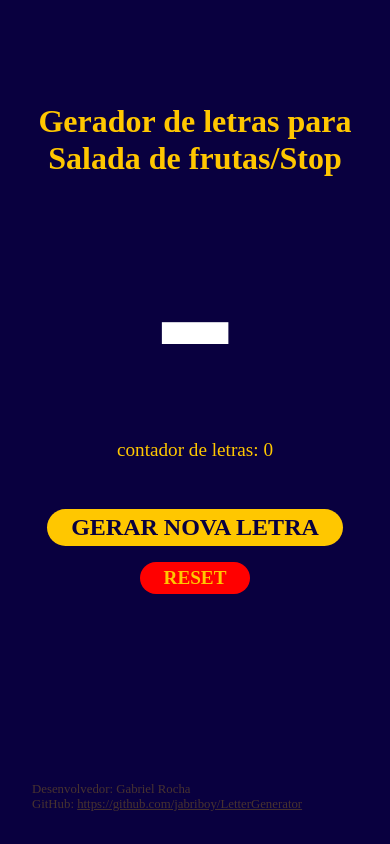
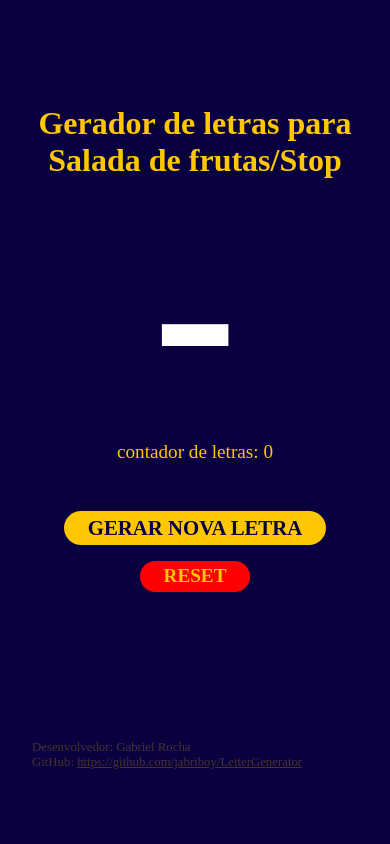
Before and after one commit to jabriboy/LetterGenerator, a React (Vite) app: page / in a window 390 px wide. Built offline with nearby package versions, Linux system fonts and the light colour scheme.

Commit message:
hotfix credits position

```diff
--- a/src/components/home/Home.jsx
+++ b/src/components/home/Home.jsx
@@ -61,7 +61,7 @@ function Home(){
 					Desenvolvedor: Gabriel Rocha
 					<br />
 					GitHub: <a href="https://github.com/jabriboy/LetterGenerator">https://github.com/jabriboy/LetterGenerator</a>
-					</p>
+				</p>
 			</div>
 		</>
 	)
--- a/src/components/home/style/HomeStyle.css
+++ b/src/components/home/style/HomeStyle.css
@@ -40,7 +40,7 @@
   margin: 0 auto;
   text-transform: uppercase;
   font-weight: bolder;
-  font-size: 1.5rem;
+  font-size: 1.3rem;
 }
 .home .container .main .btn-reset {
   position: absolute;
@@ -71,7 +71,7 @@
   color: #FFC700;
 }
 
-@media screen and (max-width: 600px) and (min-height: 500px) {
+@media screen and (max-width: 600px) {
   .home .container {
     margin: 0 2rem;
   }
@@ -82,6 +82,7 @@
   }
   .home .credits {
     font-size: 0.8rem;
+    bottom: 5%;
   }
 }
 @media screen and (max-width: 999px) and (orientation: landscape) {
--- a/src/components/home/style/HomeStyle.scss
+++ b/src/components/home/style/HomeStyle.scss
@@ -37,7 +37,7 @@
 				text-transform: uppercase;
 				font-weight: bolder;
 
-				font-size: 1.5rem;
+				font-size: 1.3rem;
 			}
 			.btn-reset{
 				position: absolute;
@@ -71,7 +71,7 @@
 	}
 }
 
-@media screen and (max-width: 600px) and (min-height: 500px){
+@media screen and (max-width: 600px){
 	.home{
 		.container{
 			margin: 0 2rem;
@@ -85,6 +85,7 @@
 		}
 		.credits{
 			font-size: .8rem;
+			bottom: 5%;
 		}
 	}
 }
```
Also changed, not shown: 1 other file (tests, documents, lock files or other folders).
